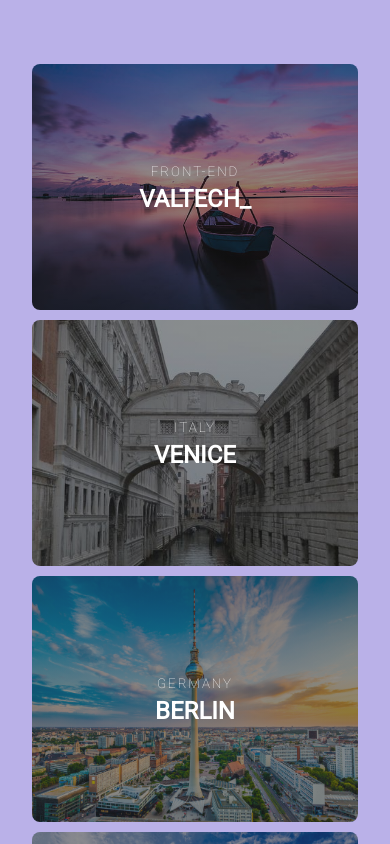
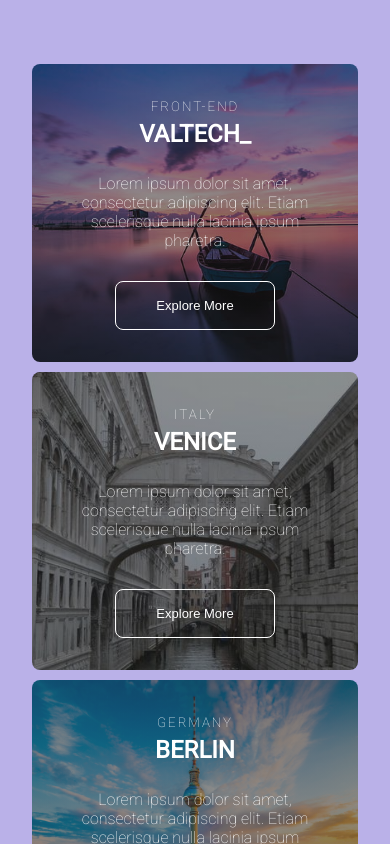
Before and after one commit to Byuku/city-blog, a Vue app: page / in a window 390 px wide. Shown: the top 844 px of the page. Built offline with nearby package versions, Linux system fonts and the light colour scheme.

Commit message:
Adding media queries to show hover animation only on desktop

```diff
--- a/src/assets/sass/vars/_cards.scss
+++ b/src/assets/sass/vars/_cards.scss
@@ -31,7 +31,10 @@
     &-body {
       padding-top: 10px;
       text-align: center;
-      visibility: hidden;
+
+      @media screen and (min-width: $screen-md) {
+        visibility: hidden;
+      }
 
       p {
         font-weight: 100;
@@ -40,10 +43,13 @@
 
     &-header {
       text-align: center;
-      left: 50%;
-      position: absolute;
-      top: 50%;
-      transform: translate(-50%, -50%);
+
+      @media screen and (min-width: $screen-md) {
+        left: 50%;
+        position: absolute;
+        top: 50%;
+        transform: translate(-50%, -50%);
+      }
 
       h2 {
         font-weight: bold;
```
